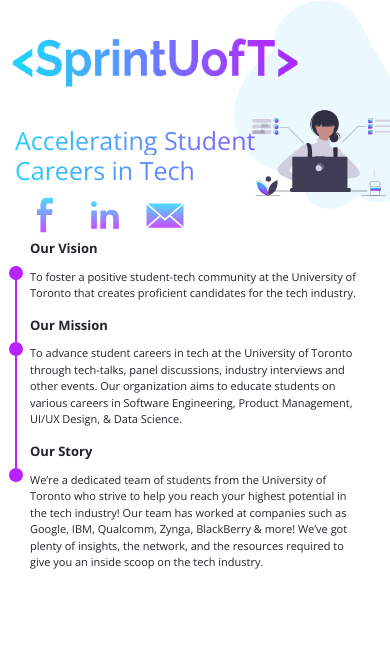
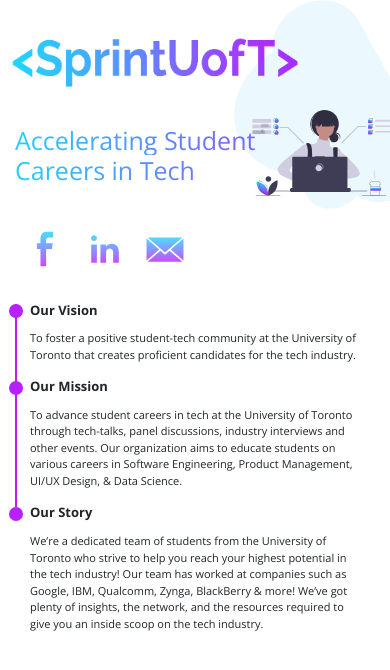
Before and after one commit to SprintUofT/SprintUofT, a React (Create React App) app: page / in a window 390 px wide. Shown: the top 670 px of the page. Built offline with nearby package versions, Linux system fonts and the light colour scheme.

Commit message:
changed formatting
aligned social media icons to center and moved up text section

```diff
--- a/src/App.css
+++ b/src/App.css
@@ -32,7 +32,7 @@
 
 .intro-para::before {
   position: absolute;
-  top: calc(var(--circle-diam) * 1.75);
+  top: calc(var(--circle-diam) * 0.5);
   left: calc( (var(--circle-diam) * -1) - var(--circle-diam)/2 );
   width: var(--circle-diam);
   height: var(--circle-diam);
@@ -49,7 +49,7 @@
   height: 100%;
   width: var(--line-width);
   background-color: var(--primary-colour);
-  top: calc(var(--circle-diam) * 1.75);
+  top: calc(var(--circle-diam) * 0.5);
   left: calc(var(--circle-diam) * -1 - var(--line-width)/2);
 }
 
@@ -61,6 +61,8 @@
   list-style-type: none;
   margin-left: 0px;
   padding-left: 0px;
+  margin: 0.75rem auto;
+  width: 60%;
 }
 
 .contact-list li {
@@ -101,6 +103,25 @@
 
 #logo { width: 500px; height: 200px; }
 
+.intro-text {
+  margin-top: -7vh;
+}
+
+@media(max-width: 1024px){
+  .contact-list {
+    width: 90%;
+  }
+  .intro-text {
+    margin-top: -3vh;
+  }
+}
+
+@media(max-width: 800px) {
+  .intro-text {
+    margin-top: -4vh;
+  }
+}
+
 @media(max-width: 480px){
   #logo {
     width: 312px; height: 125px;
@@ -108,7 +129,17 @@
   h1.slogan {
     font-size: 40px;
   }
+  .contact-list {
+    width: 100%;
+    margin: 4vh 0;
+  }
   .contact-list li {
     margin-right: 50px;
   }
+  .intro-text {
+    margin-top: 10px;
+  }
+  .intro-para::before, .intro-para::after {
+    top: 0.1rem;
+  }
 }
--- a/src/App.js
+++ b/src/App.js
@@ -86,6 +86,7 @@
 
               <Row>
               <Col sm={7}>
+                <div className="title">
                   <h1 className="slogan" style={sloganFormat}>
                     Accelerating Student
                   </h1>
@@ -97,6 +98,7 @@
                       facebook="https://www.facebook.com/SprintUofT/"
                       linkedin="https://www.google.ca"
                       email="mailto:sprintuoft@gmail.com" />
+                </div>
               </Col>
           </Row>
 
--- a/src/components/home/introText.js
+++ b/src/components/home/introText.js
@@ -4,6 +4,7 @@
 
 export default function introText(){
     return(
+        <div className="intro-text">
             <Container>
                 <IntroPara
                     heading="Our Vision"
@@ -26,5 +27,6 @@
                 />
 
             </Container>
+        </div>
     );
 }
```
Lines whose indentation alone changed are shown as unchanged.
